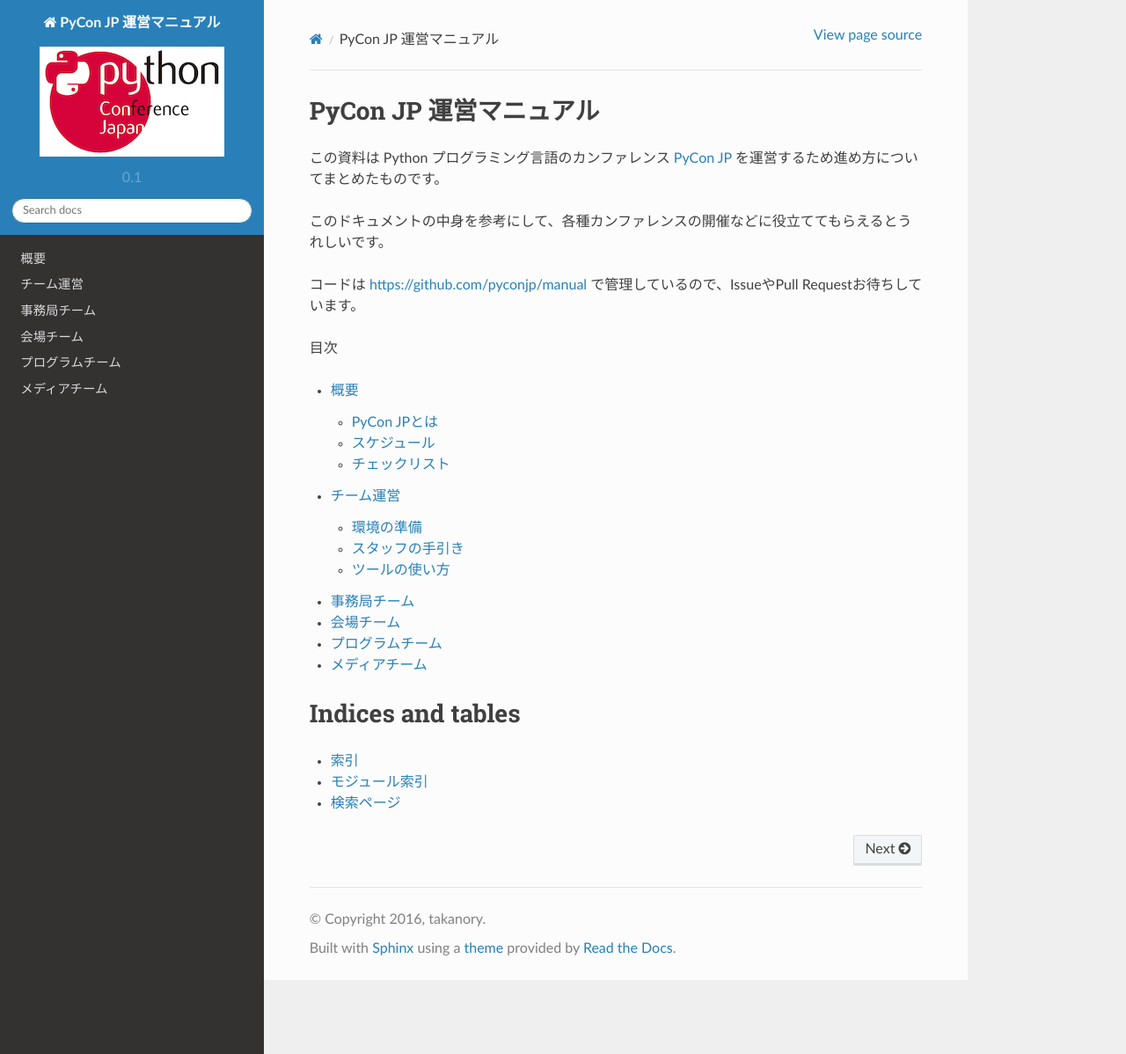
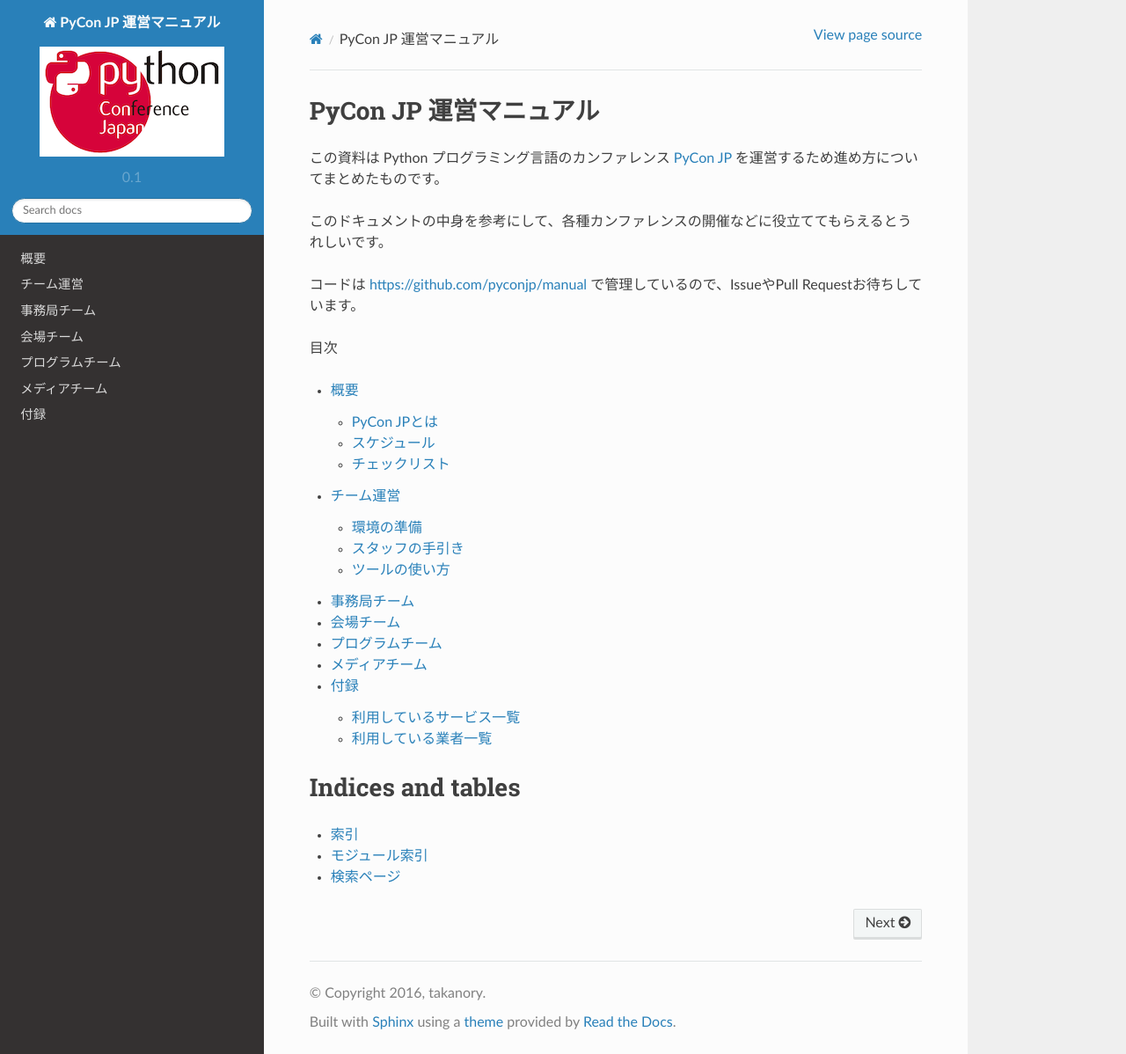
Before and after one commit to pyconjp/manual, a Sphinx documentation site: the page built from source/index.rst, in a window 1280 px wide and 1198 px high. Shown: the whole window at 88% size. Built offline with Sphinx 7.4.7 and the Read the Docs theme 2.0.0, drawn with Linux system fonts in a browser that asks for light colours; part of the change alters nothing that is shown.

Commit message:
refs #2910 add appendix

```diff
--- /dev/null
+++ b/source/appendix/index.rst
@@ -0,0 +1,72 @@
+======
+ 付録
+======
+
+利用しているサービス一覧
+========================
+
+PyCon JPの運営で利用している、利用していたサービスの一覧です。
+
+- スタッフ間のコミュニケーショオン
+
+  - `Slack <https://slack.com/>`_
+  - `JIRA <https://ja.atlassian.com/software/jira>`_
+  - `Googleドライブ <https://www.google.co.jp/intl/ja/drive/>`_
+  - `github <http://github.com>`_
+  - `bitbucket <http://bitbucket.org/pyconjp>`_
+
+- 広報・メディア
+
+  - `Blogger <https://www.blogger.com/>`_ PyCon JPブログ
+  - `YouTube <http://www.youtube.com/>`_
+  - `Flickr <http://www.flickr.com/>`_
+  - `Guidebook <http://gears2.guidebook.com/>`_
+  - `connpass <https://connpass.com>`_
+
+- サーバー構築
+
+  - `さくらインターネット <https://secure.sakura.ad.jp/menu/top/>`_
+  - `GlobalSign <https://www.globalsign.com/login/>`_
+  - `Google Analytics <https://www.google.com/analytics/>`_
+
+- SNS
+
+  - `Facebok Pages <https://www.facebook.com/business/products/pages>`_
+  - `Twitter <https://twitter.com>`_
+  - `dlvr.it <http://dlvr.it/>`_ ブログの投稿をTwitter/Facebook Pagesでシェア
+  - `GroupTweet <http://www.grouptweet.com/>`_
+
+- 銀行・会計
+
+  - `ジャパンネット銀行 <http://www.japannetbank.co.jp/>`_ メインバンク
+  - `楽天銀行 <http://www.rakuten-bank.co.jp/>`_ 海外送金の受け取り用
+  - `Goレミット <http://www.shinseibank.com/goremit/>`_ 海外への送金用
+  - `PayPal <https://www.paypal.com/jp/>`_
+  - `freee <https://www.freee.co.jp/>`_ 会計ソフト
+  - `Misoca <https://www.misoca.jp/>`_ 請求書発行
+  - `MakeLeaps <https://www.makeleaps.jp/>`_
+
+- その他
+
+  - ネットで年賀状 <https://net-nengajo.jp/>`_
+  - `Zapier <https://zapier.com/>`_
+
+利用している業者一覧
+====================
+- 飲食
+
+  - `カクヤス <https://www.kakuyasu.co.jp/>`_ 水などの購入
+  - `エームサービス <http://www.aimservices.co.jp/>`_ コーヒーサービス
+
+- グッズ制作
+
+  - `プリントパック <https://www.printpac.co.jp/>`_ 名刺、冊子
+  - `FirstBall <http://www.firstball.net/>`_ Tシャツ
+  - `SKILL <http://www.neckstraps.jp/>`_ ネックストラップ
+  - `ZEAMI Art <http://www.zeamiart.com/>`_ 缶バッジ
+  - `グラフィック <http://www.graphic.jp/index.php>`_ ステッカー
+  - `堀江織物 <http://www.horieorimono.co.jp/>`_ エントランスバナー
+
+- その他
+
+  - `丸福サービス <http://www.maruhuku.co.jp/>_` グッズの袋詰
--- a/source/index.rst
+++ b/source/index.rst
@@ -23,6 +23,7 @@ PyCon JP 運営マニュアル
    venue/index
    program/index
    media/index
+   appendix/index
 
 Indices and tables
 ==================
```
